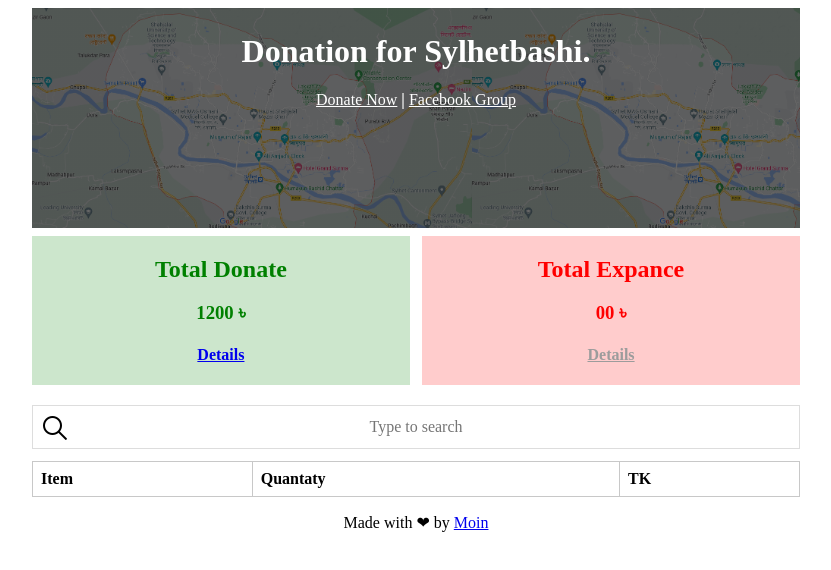
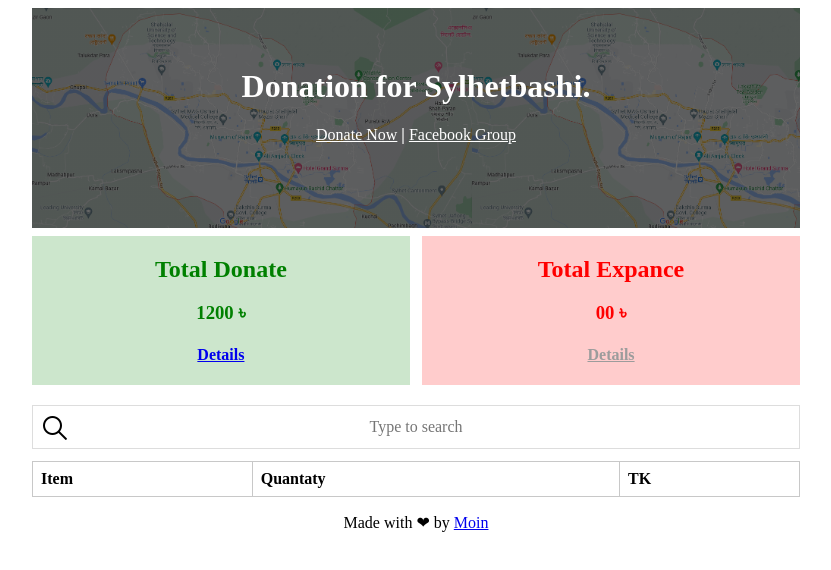
Before and after one commit to Kutubpurbashi/kutubpurbashi.github.io, a plain HTML site: page expance/index.html in a window 1280 px wide. Shown: the whole page, without its empty margins (224-1055 px from the left). Drawn offline with Linux system fonts and the light colour scheme; files whose address does not match are found by name.

Commit message:
css change

```diff
--- a/resources/css/style.css
+++ b/resources/css/style.css
@@ -20,7 +20,7 @@ header {
 }
 header h1 {
   margin-top: 0;
-  padding-top: 25px;
+  padding-top: 60px;
 }
 header a {
 	color: #fff;
```
Also changed, not shown: expance/index.html (+1 -1 lines), index.html (+1 -1 lines).
